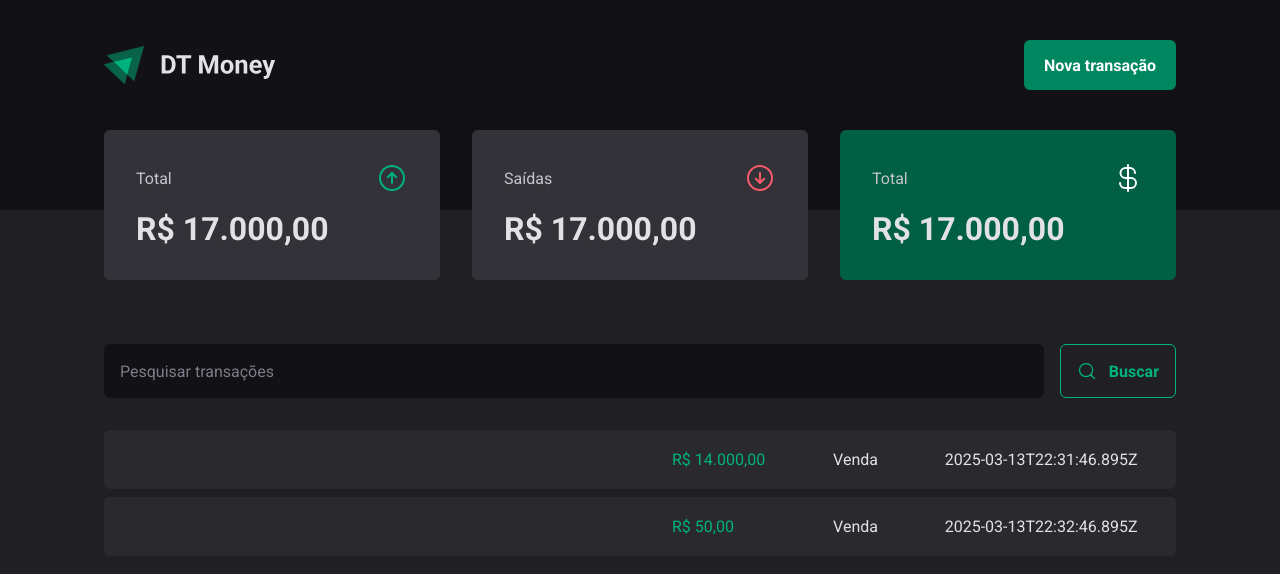
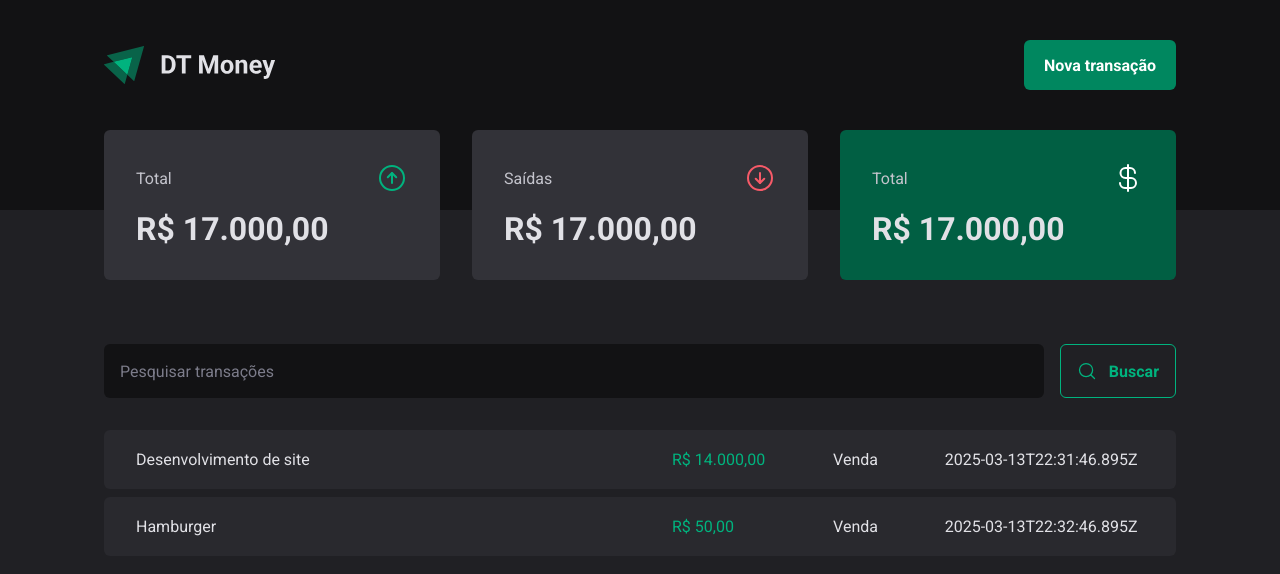
Before and after one commit to filipevolz/dt-money, a React (Vite) app: page / in a window 1280 px wide. Shown: the top 574 px of the page. Built offline with nearby package versions, Linux system fonts and the light colour scheme; data requests are answered from the project's data file.

Commit message:
Criado contexto para transacoes

```diff
--- a/server.json
+++ b/server.json
@@ -2,7 +2,7 @@
   "transactions": [
     {
       "id": 1,
-      "descriptions": "Desenvolvimento de site",
+      "description": "Desenvolvimento de site",
       "type": "income",
       "category": "Venda",
       "price": 14000,
@@ -10,7 +10,7 @@
     },
     {
       "id": 2,
-      "descriptions": "Hamburger",
+      "description": "Hamburger",
       "type": "income",
       "category": "Venda",
       "price": 50,
--- a/src/App.tsx
+++ b/src/App.tsx
@@ -2,12 +2,15 @@ import { ThemeProvider } from "styled-components";
 import { defaultTheme } from "./styles/themes/default";
 import { GlobalStyle } from "./styles/global";
 import { Transactions } from "./pages/Transactions";
+import { TransactionsProvider } from "./contexts/TransactionsContext";
 
 export function App() {
   return (
     <ThemeProvider theme={defaultTheme}>
       <GlobalStyle />
-      <Transactions />
+      <TransactionsProvider>
+        <Transactions />
+      </TransactionsProvider>
     </ThemeProvider>
   )
 }
--- a/src/components/Summary/index.tsx
+++ b/src/components/Summary/index.tsx
@@ -1,8 +1,12 @@
 import { ArrowCircleDown, ArrowCircleUp, CurrencyDollar } from "phosphor-react";
 
 import { SummaryContainer, SummaryCard } from './styles';
+import { useContext } from "react";
+import { TransactionsContext } from "../../contexts/TransactionsContext";
 
 export function Summary() {
+  const { transactions } = useContext(TransactionsContext)
+
   return(
     <SummaryContainer>
       <SummaryCard>
--- /dev/null
+++ b/src/contexts/TransactionsContext.tsx
@@ -0,0 +1,42 @@
+import { createContext, useEffect, useState, type ReactNode } from "react";
+
+interface Transactions {
+  id: number;
+  description: string;
+  type: 'income' | 'outcome';
+  price: number;
+  category: string;
+  createdAt: string;
+}
+
+
+interface TransactionContextType {
+  transactions: Transactions[];
+}
+
+interface TransactionsProviderProps {
+  children: ReactNode;
+}
+
+export const TransactionsContext = createContext({} as TransactionContextType);
+
+export function TransactionsProvider({ children }: TransactionsProviderProps) {
+  const [transactions, setTransactions] = useState<Transactions[]>([])
+
+  async function getTransactions() {
+    const response = await fetch('http://localhost:3333/transactions')
+    const data = await response.json();
+
+    setTransactions(data)
+  }
+
+  useEffect(() => {
+    getTransactions()
+  }, [])
+
+  return (
+    <TransactionsContext.Provider value={{ transactions }}>
+      {children}
+    </TransactionsContext.Provider>
+  )
+}
--- a/src/pages/Transactions/index.tsx
+++ b/src/pages/Transactions/index.tsx
@@ -1,31 +1,12 @@
-import { useEffect, useState } from "react";
+import { useContext } from "react";
 import { Header } from "../../components/Header";
 import { SearchForm } from "../../components/SearchForm";
 import { Summary } from "../../components/Summary";
 import { TransactionsContainer, TransactionsTable, PriceHighLight } from "./styles";
-
-interface TransactionsProps {
-  id: number;
-  description: string;
-  type: 'income' | 'outcome';
-  price: number;
-  category: string;
-  createdAt: string;
-}
+import { TransactionsContext } from "../../contexts/TransactionsContext";
 
 export function Transactions() {
-  const [transactions, setTransactions] = useState<TransactionsProps[]>([])
-
-  async function getTransactions() {
-    const response = await fetch('http://localhost:3333/transactions')
-    const data = await response.json();
-
-    setTransactions(data)
-  }
-
-  useEffect(() => {
-    getTransactions()
-  }, [])
+  const { transactions } = useContext(TransactionsContext)
 
   return (
     <div>
```
